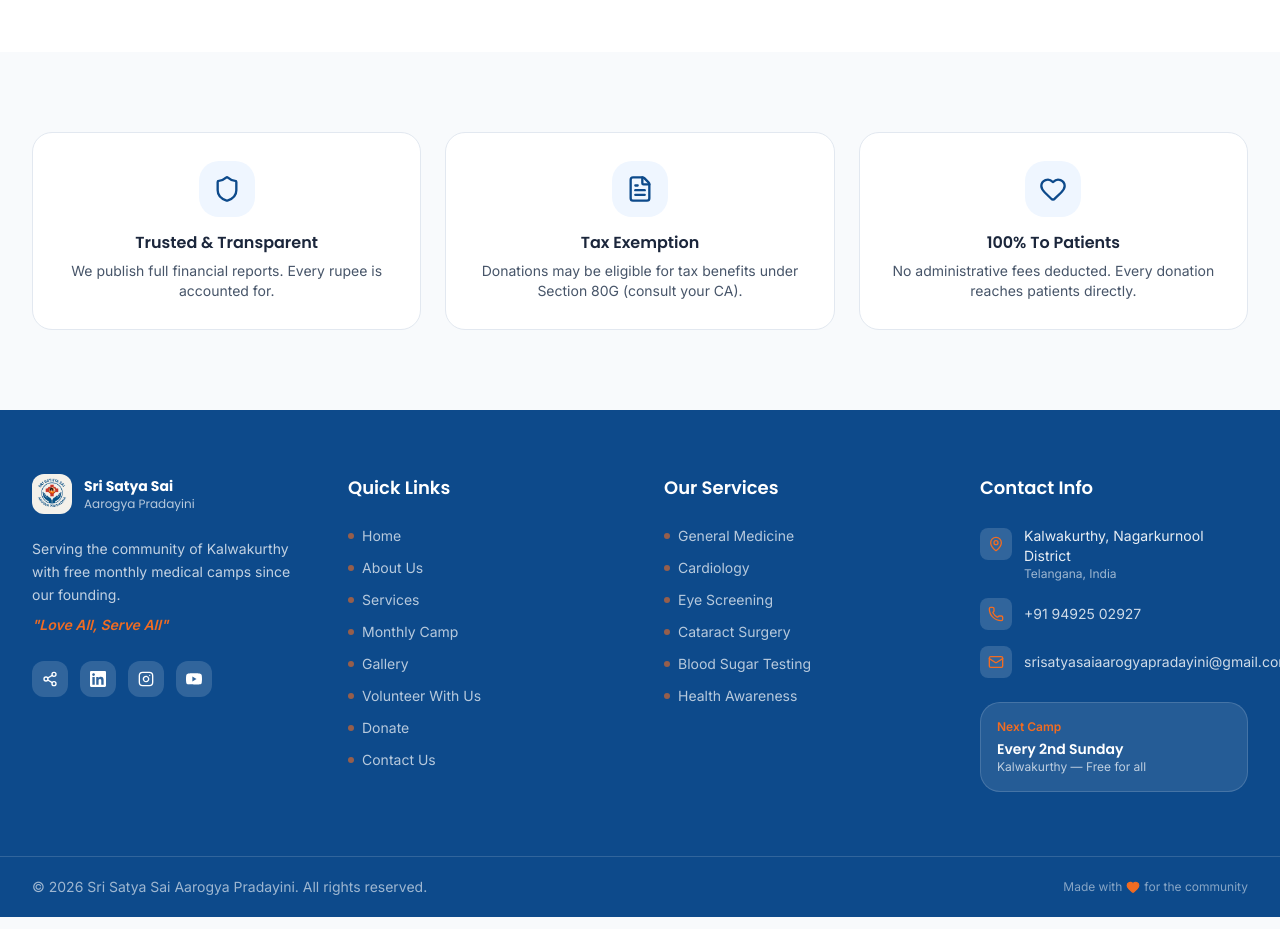
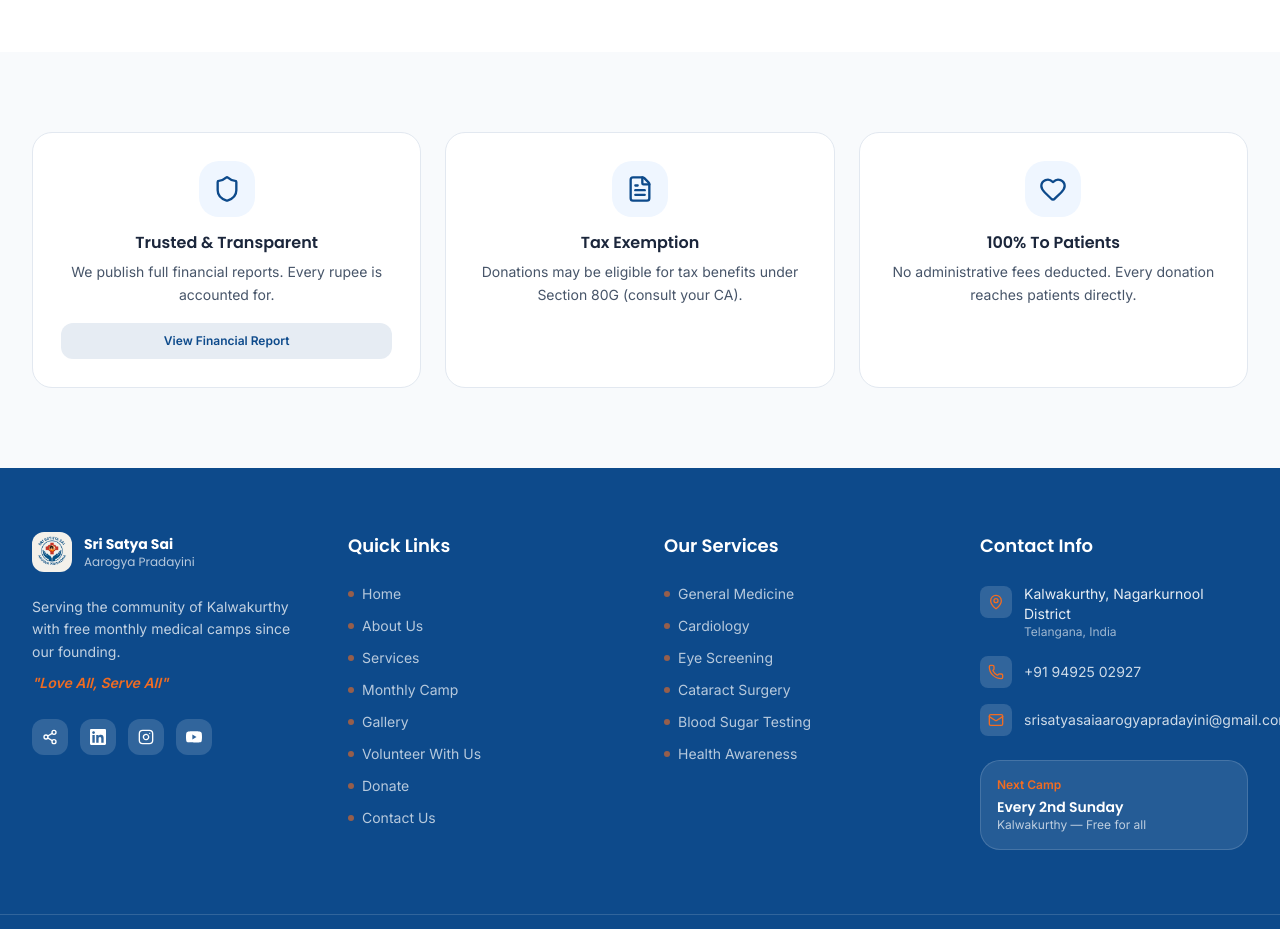
Before and after one commit to gubbahrudhay/aarogya-pradayini, a React (Vite) app: page /donate in a window 1280 px wide. Shown: the part 1120-2049 px from the top of the page. Built offline with nearby package versions, Linux system fonts and the light colour scheme.

Commit message:
feat: add View Financial Report link button in Donate page trust section

```diff
--- a/src/pages/DonatePage.jsx
+++ b/src/pages/DonatePage.jsx
@@ -37,22 +37,41 @@ export default function DonatePage() {
         <div className="container-max">
           <div className="grid grid-cols-1 sm:grid-cols-3 gap-6">
             {[
-              { icon: Shield, title: 'Trusted & Transparent', desc: 'We publish full financial reports. Every rupee is accounted for.' },
+              {
+                icon: Shield,
+                title: 'Trusted & Transparent',
+                desc: 'We publish full financial reports. Every rupee is accounted for.',
+                action: { label: 'View Financial Report', href: '#' }
+              },
               { icon: FileText, title: 'Tax Exemption', desc: 'Donations may be eligible for tax benefits under Section 80G (consult your CA).' },
               { icon: Heart, title: '100% To Patients', desc: 'No administrative fees deducted. Every donation reaches patients directly.' },
-            ].map(({ icon: Icon, title, desc }) => (
+            ].map(({ icon: Icon, title, desc, action }) => (
               <motion.div
                 key={title}
                 initial={{ opacity: 0, y: 20 }}
                 whileInView={{ opacity: 1, y: 0 }}
                 viewport={{ once: true }}
-                className="bg-white rounded-2xl p-7 border border-border text-center"
+                className="bg-white rounded-2xl p-7 border border-border text-center flex flex-col justify-between items-center"
               >
-                <div className="w-14 h-14 bg-blue-50 rounded-2xl flex items-center justify-center mx-auto mb-4">
-                  <Icon className="w-7 h-7 text-primary" />
+                <div>
+                  <div className="w-14 h-14 bg-blue-50 rounded-2xl flex items-center justify-center mx-auto mb-4">
+                    <Icon className="w-7 h-7 text-primary" />
+                  </div>
+                  <h3 className="font-poppins font-semibold text-text-primary mb-2">{title}</h3>
+                  <p className="text-text-secondary font-inter text-sm leading-relaxed">{desc}</p>
                 </div>
-                <h3 className="font-poppins font-semibold text-text-primary mb-2">{title}</h3>
-                <p className="text-text-secondary font-inter text-sm">{desc}</p>
+                {action && (
+                  <div className="mt-4 w-full">
+                    <a
+                      href={action.href}
+                      target="_blank"
+                      rel="noopener noreferrer"
+                      className="inline-flex items-center justify-center bg-primary/10 hover:bg-primary text-primary hover:text-white font-semibold text-xs px-4 py-2.5 rounded-xl transition-all duration-300 font-inter w-full"
+                    >
+                      {action.label}
+                    </a>
+                  </div>
+                )}
               </motion.div>
             ))}
           </div>
```
